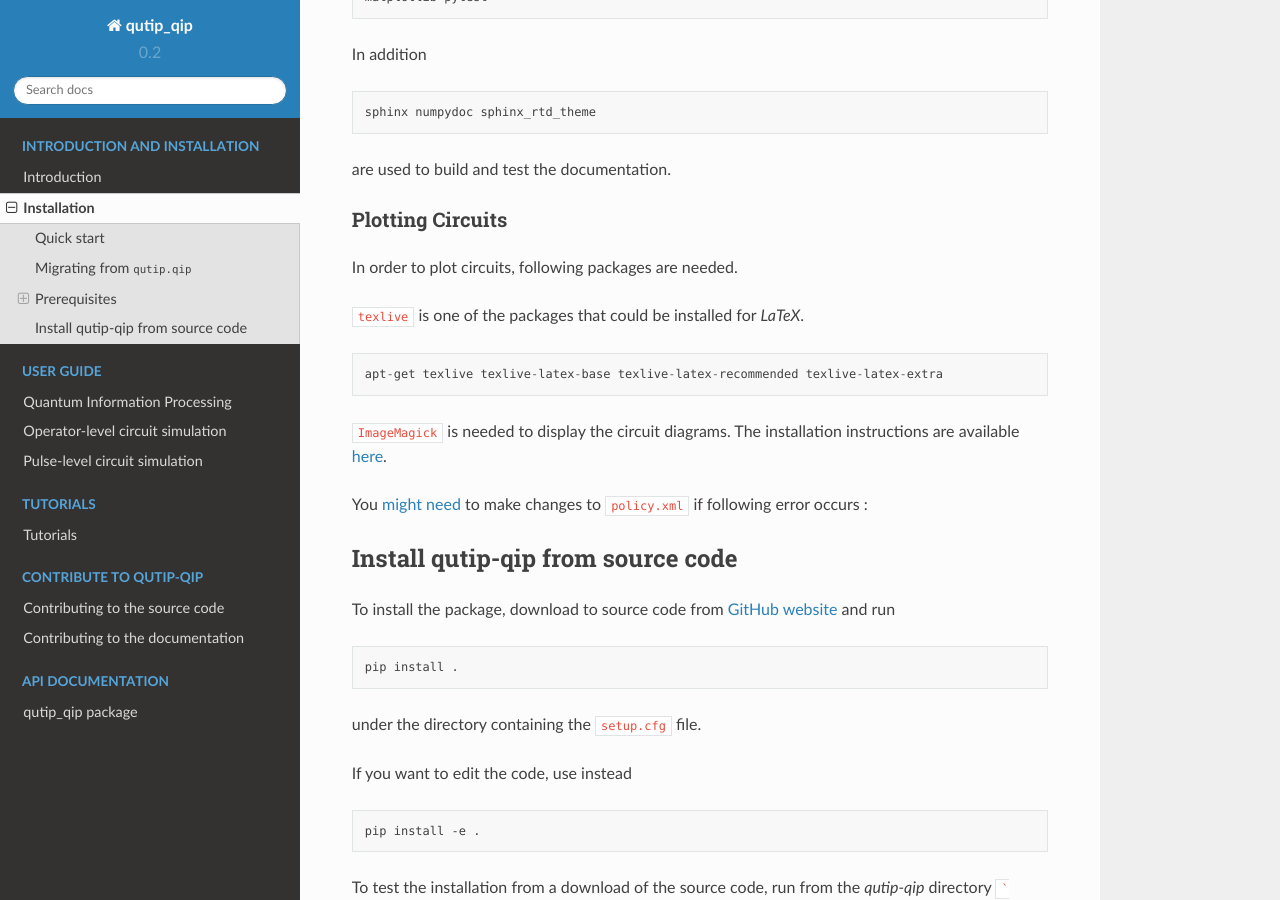
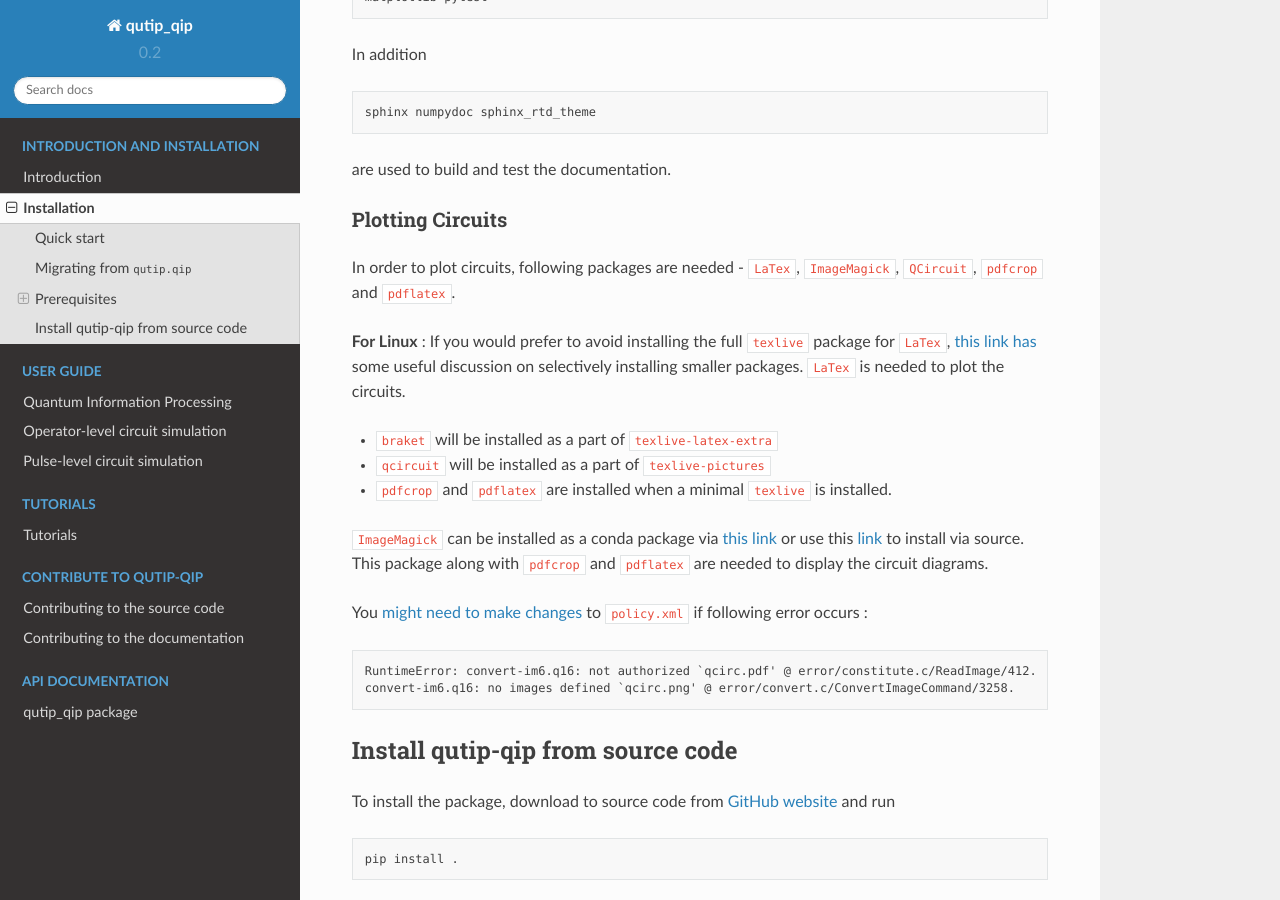
Before and after one commit to qutip/qutip-qip, a Sphinx documentation site: the page built from doc/source/installation.rst, in a window 1280 px wide and 900 px high, scrolled down 850 px. Built offline with Sphinx 7.4.7 and the Read the Docs theme 2.0.0, drawn with Linux system fonts in a browser that asks for light colours.

Commit message:
updates installation instructions

```diff
--- a/doc/source/installation.rst
+++ b/doc/source/installation.rst
@@ -47,26 +47,35 @@ In addition
 
 are used to build and test the documentation.
 
+.. _circuit_plot_packages:
+
 Plotting Circuits
 ------------------
-In order to plot circuits, following packages are needed.
+In order to plot circuits, following packages are needed - ``LaTex``, ``ImageMagick``,
+``QCircuit``, ``pdfcrop`` and ``pdflatex``.
 
-``texlive`` is one of the packages that could be installed for `LaTeX`.
+**For Linux** : If you would prefer to avoid installing the full ``texlive``
+package for ``LaTex``, `this link has <https://tex.stackexchange.com/a/504566/203959>`_
+some useful discussion on selectively installing smaller packages. ``LaTex`` is needed
+to plot the circuits.
 
-.. code-block::
+* ``braket`` will be installed as a part of ``texlive-latex-extra``
+* ``qcircuit`` will be installed as a part of ``texlive-pictures``
+* ``pdfcrop`` and ``pdflatex`` are installed when a minimal ``texlive`` is installed.
 
-  apt-get texlive texlive-latex-base texlive-latex-recommended texlive-latex-extra
+``ImageMagick`` can be installed as a conda package via `this link <https://github.com/conda-forge/imagemagick-feedstock#installing-imagemagick>`_
+or use this `link <https://imagemagick.org/script/download.php>`_ to install
+via source. This package along with ``pdfcrop`` and ``pdflatex`` are
+needed to display the circuit diagrams.
 
 
-``ImageMagick`` is needed to display the circuit diagrams. The installation
-instructions are available `here <https://github.com/conda-forge/imagemagick-feedstock#installing-imagemagick>`_.
+You `might need to make changes <https://stackoverflow.com/a/52863413/10241324>`_ to ``policy.xml`` if following error occurs :
 
-You `might need <RuntimeError: convert-im6.q16: not authorized `qcirc.pdf' @ error/constitute.c/ReadImage/412.
-convert-im6.q16: no images defined `qcirc.png' @ error/convert.c/ConvertImageCommand/3258.>`_ to make changes to ``policy.xml`` if following error occurs :
+.. code-block:: text
 
-.. code-block::
   RuntimeError: convert-im6.q16: not authorized `qcirc.pdf' @ error/constitute.c/ReadImage/412.
   convert-im6.q16: no images defined `qcirc.png' @ error/convert.c/ConvertImageCommand/3258.
+
 
 .. _installation:
 
--- a/doc/source/qip-basics.rst
+++ b/doc/source/qip-basics.rst
@@ -290,6 +290,9 @@ produces the pdf and converts it to the png format. On Mac and Linux,
 ImageMagick can be easily installed with the command conda install imagemagick if you have conda installed.
 Otherwise, please follow the installation instructions on the ImageMagick documentation.
 
+More information related to installing these packages is also available in the
+installation guide (:ref:`circuit_plot_packages`).
+
 On windows, you need to download and install ImageMagick installer.
 In addition, you also need perl (for ``pdfcrop``) and
 Ghostscript (additional dependency of ImageMagick for png conversion).
```
